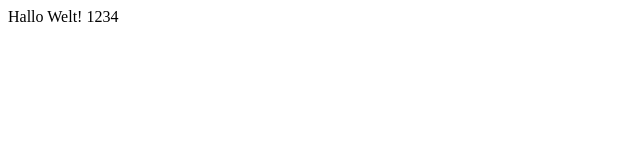
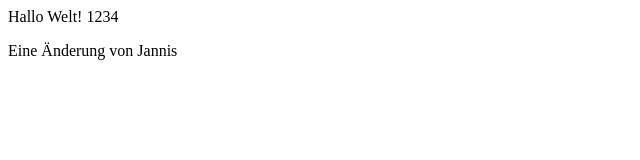
Before and after one commit to dasbaerchen/ersteWebsite, a plain HTML site: page index.html in a window 1280 px wide. Shown: the whole page, without its empty margins (0-640 px from the left). Drawn offline with Linux system fonts and the light colour scheme.

Commit message:
add some personal changes

```diff
--- a/index.html
+++ b/index.html
@@ -8,5 +8,8 @@
   </head>
   <body>
     Hallo Welt! 1234
+    <p>
+      Eine Änderung von Jannis
+    </p>
   </body>
 </html>
```
